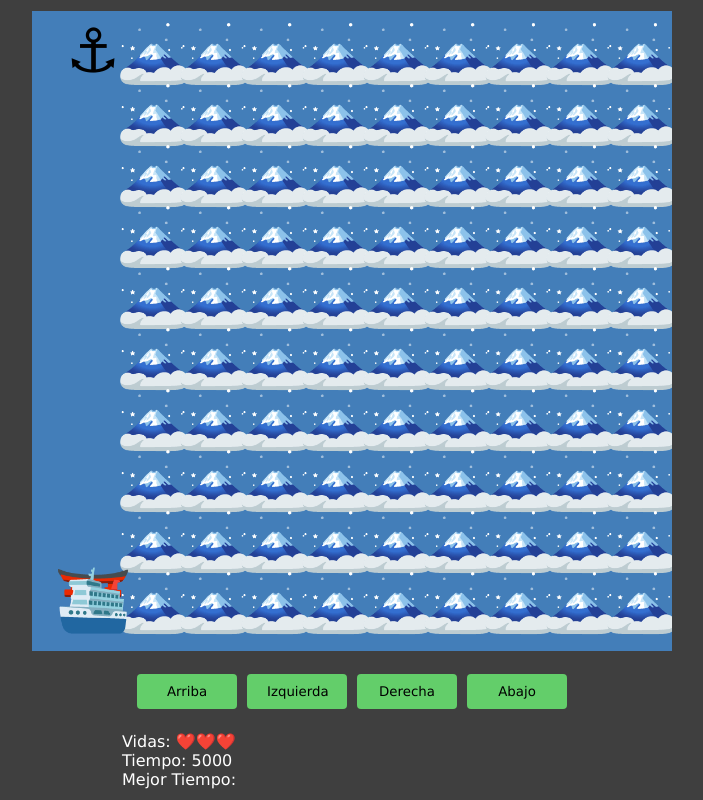
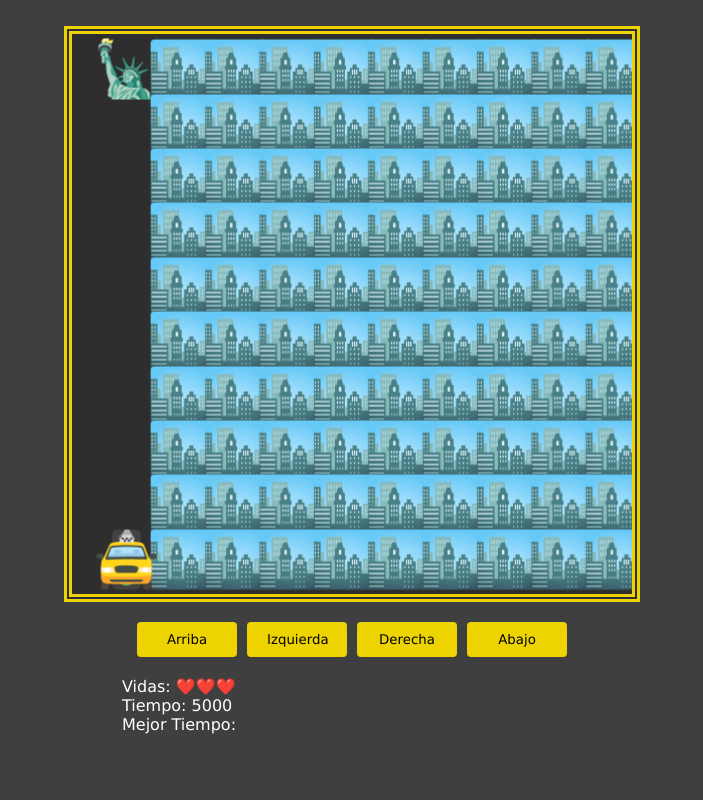
Before and after one commit to StivensonMejia/Taller-JavaScript-VideoJuego, a plain HTML site: page index.html in a window 1280 px wide. Shown: the whole page, without its empty margins (288-991 px from the left). Drawn offline with Linux system fonts and the light colour scheme.

Commit message:
depurando errores al cambiar de tamaño el canvas

```diff
--- a/game.js
+++ b/game.js
@@ -35,18 +35,27 @@ let enemyPositions = [];
 window.addEventListener('load', setCanvasSize);
 window.addEventListener('resize', setCanvasSize);
 
+function fixNumber(n) {
+    return Number(n.toFixed(3));
+}
 function setCanvasSize() {
     if (window.innerHeight > window.innerWidth) {
-        canvasSize = window.innerWidth * 0.8;
+        canvasSize = window.innerWidth * 0.7;
     } else {
-        canvasSize = window.innerHeight * 0.8;
+        canvasSize = window.innerHeight * 0.7;
     }
+
+    canvasSize = fixNumber(canvasSize);
 
     canvas.setAttribute('width', canvasSize);
     canvas.setAttribute('height', canvasSize);
 
-    elementsSize = canvasSize / 10.5;
+    elementsSize = canvasSize / 10.3;
 
+    elementsSize = fixNumber(elementsSize);
+
+    playerPosition.x = undefined;
+    playerPosition.y = undefined;
     startGame();
 }
 
@@ -175,11 +184,10 @@ function showRecord() {
 
     } else if (localStorage.getItem('record') < timePlayer) {
 
-        spanRecord.innerHTML = localStorage.setItem('record');
-
     }
 
 }
+
 function ancientRecord() {
     if (record) {
         spanRecord.innerHTML = localStorage.getItem('record');
@@ -197,6 +205,7 @@ function moveByKeys(event) {
     else if (event.key == 'ArrowLeft') moveLeft();
     else if (event.key == 'ArrowRight') moveRight();
     else if (event.key == 'ArrowDown') moveDown();
+    console.log(playerPosition);
 }
 function moveUp() {
     console.log('Me quiero mover hacia arriba');
@@ -205,36 +214,43 @@ function moveUp() {
         console.log('OUT');
     } else {
         playerPosition.y -= elementsSize;
+        playerPosition.y = fixNumber(playerPosition.y)
         startGame();
     }
 }
 function moveLeft() {
     console.log('Me quiero mover hacia izquierda');
 
+
     if ((playerPosition.x - elementsSize) < elementsSize) {
         console.log('OUT');
     } else {
         playerPosition.x -= elementsSize;
+        playerPosition.x = fixNumber(playerPosition.x)
         startGame();
     }
 }
 function moveRight() {
     console.log('Me quiero mover hacia derecha');
 
+
     if ((playerPosition.x + elementsSize) > canvasSize) {
         console.log('OUT');
     } else {
         playerPosition.x += elementsSize;
+        playerPosition.x = fixNumber(playerPosition.x)
         startGame();
     }
 }
 function moveDown() {
     console.log('Me quiero mover hacia abajo');
 
+
     if ((playerPosition.y + elementsSize) > canvasSize) {
         console.log('OUT');
     } else {
         playerPosition.y += elementsSize;
+        playerPosition.y = fixNumber(playerPosition.y)
         startGame();
     }
 }
--- a/maps.js
+++ b/maps.js
@@ -5,10 +5,10 @@
 
 const emojis = {
   '-': ' ',
-  'O': '⛩️',
-  'X': '🗻',
-  'I': '⚓',
-  'PLAYER': '🛳️',
+  'O': '🚦',
+  'X': '🏙️',
+  'I': '🗽',
+  'PLAYER': '🚖',
   'BOMB_COLLISION': '💥',
   'GAME_OVER': '☠️',
   'WIN': '🏆',
--- a/style.css
+++ b/style.css
@@ -6,15 +6,16 @@ body {
 }
 .gameContainer {
     display:flex;
-    align-items:center;
-    justify-content:center;
+    margin: 2% 0;
+    place-content:center;
+    place-items: center;
     flex-wrap:wrap;
-    height:100vh;
-    width:100vw
+    height:auto;
+    width: 100%;
 }
 canvas {
-    /* border:8px double rgb(34, 47, 92); */
-    background-color:#437eb9;
+    border:8px double #edd400;
+    background-color:#2e2e2e;
 }
 .btns {
     display:flex;
@@ -24,11 +25,11 @@ canvas {
     width:100%
 }
 button {
-    background-color:#63ce6a;
+    background-color:#edd400;
     border-radius:4px;
     border: none;
     font-family:inherit;
-    margin:0;
+    margin:20px 0;
     padding:10px 20px;
     width:100px
 }
@@ -50,7 +51,7 @@ p {
 
 @media(max-width:440px) {
     button {
-        margin-top:25px
+        margin: 5px;
     }
     #up,#down {
         margin-left:100%;
```
